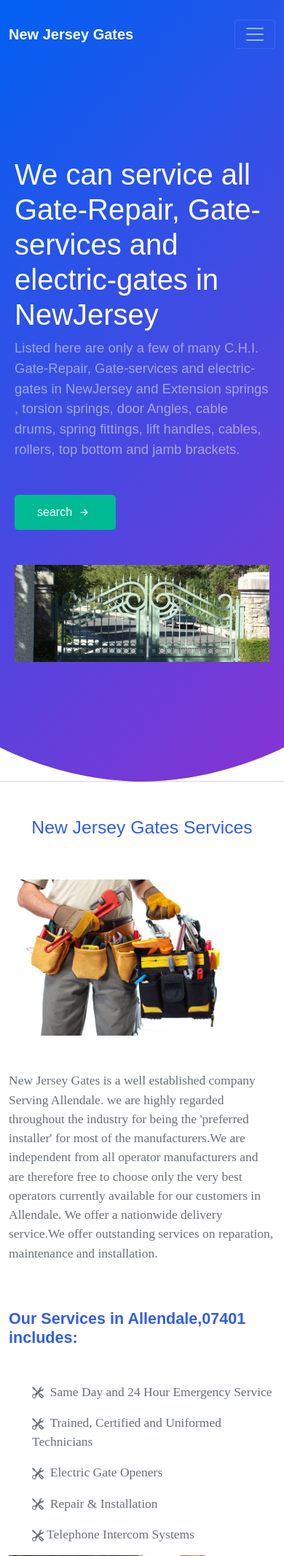
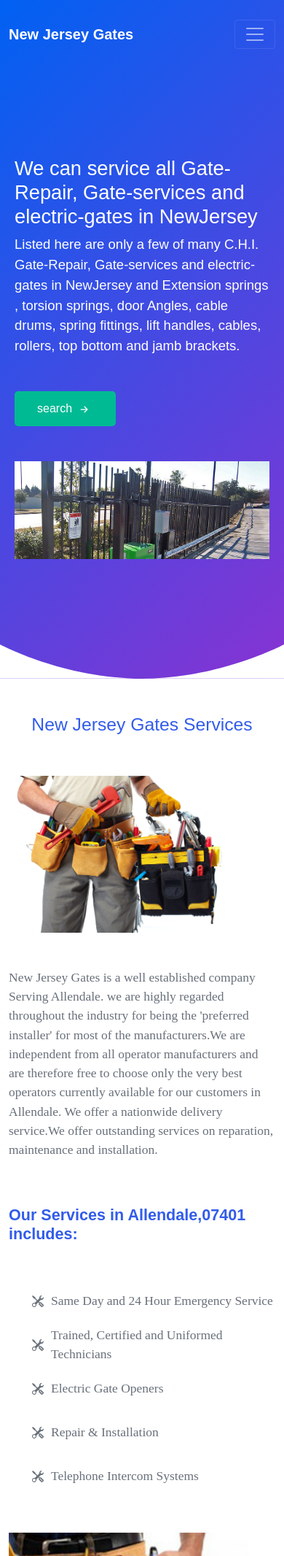
Before and after one commit to awaisprojects/newJerseyGates., a PHP site: page /jerseyGates.html in a window 390 px wide. Shown: the top 2132 px of the page at 73% size. Run offline with PHP 8.4, Linux system fonts and the light colour scheme.

Commit message:
fix some mobile version issues

```diff
--- a/assets/css/style.css
+++ b/assets/css/style.css
@@ -59,17 +59,21 @@ body {
   margin-bottom: 0.5rem;
   font-weight: 500;
   line-height: 1.2;
-  font-size: 2.5rem;
+  font-size: 3vw;
   font-family: Arial, Helvetica, sans-serif;
 }
+@media screen and (max-width: 600px) {
+  #mainContainer .coverContainer .newProduct .row .heading {
+    font-size: 7vw;
+  }
+}
 #mainContainer .coverContainer .newProduct .row p {
-  color: rgba(255, 255, 255, 0.5) !important;
   font-size: 18.5px;
+  color: #ffffff;
   font-weight: 400px;
 }
 #mainContainer .coverContainer .newProduct .row img {
   width: 100%;
-  height: 100%;
 }
 #mainContainer .coverContainer .svgContainer {
   position: absolute;
@@ -137,11 +141,17 @@ body {
 }
 #mainContainer .footerContainer {
   background-color: #f2f6fc;
-  padding: 100px;
+  padding: 100px 0px;
   color: #a7aeb8;
 }
 #mainContainer .footerContainer h1 {
   text-transform: uppercase;
+  font-size: 3vw;
+}
+@media screen and (max-width: 558px) {
+  #mainContainer .footerContainer h1 {
+    font-size: 4vw;
+  }
 }
 #mainContainer .copyRightContainer {
   padding: 20px;
@@ -168,4 +178,22 @@ body {
 
 #newJersey ul {
   list-style: none;
+  color: #69707a;
 }
+#newJersey ul li .listItemCover {
+  height: 44px;
+  display: flex;
+  flex-direction: row;
+  align-items: center;
+}
+@media screen and (max-width: 600px) {
+  #newJersey ul li .listItemCover {
+    height: 60px;
+  }
+}
+#newJersey ul li .listItemCover .svgCon {
+  margin-right: 10px;
+}
+#newJersey ul li .listItemCover .listtext p {
+  margin: 0px;
+}
--- a/assets/css/style.scss
+++ b/assets/css/style.scss
@@ -68,17 +68,20 @@ body {
           margin-bottom: 0.5rem;
           font-weight: 500;
           line-height: 1.2;
-          font-size: 2.5rem;
+          font-size: 3vw;
           font-family: Arial, Helvetica, sans-serif;
+          @media screen and (max-width: 600px) {
+            font-size: 7vw;
+          }
         }
         p {
-          color: rgba(255, 255, 255, 0.5) !important;
+          // color: rgba(255, 255, 255, 0.5) !important;
           font-size: 18.5px;
+          color: #ffffff;
           font-weight: 400px;
         }
         img {
           width: 100%;
-          height: 100%;
         }
       }
     }
@@ -162,10 +165,14 @@ body {
   }
   .footerContainer {
     background-color: #f2f6fc;
-    padding: 100px;
+    padding: 100px 0px;
     color: #a7aeb8;
     h1 {
       text-transform: uppercase;
+      font-size: 3vw;
+      @media screen and (max-width: 558px) {
+        font-size: 4vw;
+      }
     }
   }
   .copyRightContainer {
@@ -196,5 +203,25 @@ body {
 #newJersey {
   ul {
     list-style: none;
+    color: #69707a;
+    li {
+      .listItemCover {
+        height: 44px;
+        @media screen and (max-width: 600px) {
+          height: 60px;
+        }
+        display: flex;
+        flex-direction: row;
+        align-items: center;
+        .svgCon {
+          margin-right: 10px;
+        }
+        .listtext {
+          p {
+            margin: 0px;
+          }
+        }
+      }
+    }
   }
 }
--- a/jerseyGates.html
+++ b/jerseyGates.html
@@ -146,7 +146,7 @@
               </button>
             </div>
             <div class="col-lg-6">
-              <img src="./assets/images/banner4.jpg" alt="" />
+              <img src="./assets/images/banner1.jpg" alt="" />
             </div>
           </div>
         </div>
@@ -195,90 +195,117 @@
               <h4 class="heading2">
                 Our Services in Allendale,07401 includes:
               </h4>
-              <ul class="mt-5">
+              <ul class="mt-5 mb-5">
                 <li>
-                  <p>
-                    <svg
-                      xmlns="http://www.w3.org/2000/svg"
-                      width="16"
-                      height="16"
-                      fill="currentColor"
-                      class="bi bi-tools"
-                      viewBox="0 0 16 16"
-                    >
-                      <path
-                        d="M1 0L0 1l2.2 3.081a1 1 0 0 0 .815.419h.07a1 1 0 0 1 .708.293l2.675 2.675-2.617 2.654A3.003 3.003 0 0 0 0 13a3 3 0 1 0 5.878-.851l2.654-2.617.968.968-.305.914a1 1 0 0 0 .242 1.023l3.356 3.356a1 1 0 0 0 1.414 0l1.586-1.586a1 1 0 0 0 0-1.414l-3.356-3.356a1 1 0 0 0-1.023-.242L10.5 9.5l-.96-.96 2.68-2.643A3.005 3.005 0 0 0 16 3c0-.269-.035-.53-.102-.777l-2.14 2.141L12 4l-.364-1.757L13.777.102a3 3 0 0 0-3.675 3.68L7.462 6.46 4.793 3.793a1 1 0 0 1-.293-.707v-.071a1 1 0 0 0-.419-.814L1 0zm9.646 10.646a.5.5 0 0 1 .708 0l3 3a.5.5 0 0 1-.708.708l-3-3a.5.5 0 0 1 0-.708zM3 11l.471.242.529.026.287.445.445.287.026.529L5 13l-.242.471-.026.529-.445.287-.287.445-.529.026L3 15l-.471-.242L2 14.732l-.287-.445L1.268 14l-.026-.529L1 13l.242-.471.026-.529.445-.287.287-.445.529-.026L3 11z"
-                      /></svg
-                    >&nbsp; Same Day and 24 Hour Emergency Service
-                  </p>
-                </li>
-                <li>
-                  <p>
-                    <svg
-                      xmlns="http://www.w3.org/2000/svg"
-                      width="16"
-                      height="16"
-                      fill="currentColor"
-                      class="bi bi-tools"
-                      viewBox="0 0 16 16"
-                    >
-                      <path
-                        d="M1 0L0 1l2.2 3.081a1 1 0 0 0 .815.419h.07a1 1 0 0 1 .708.293l2.675 2.675-2.617 2.654A3.003 3.003 0 0 0 0 13a3 3 0 1 0 5.878-.851l2.654-2.617.968.968-.305.914a1 1 0 0 0 .242 1.023l3.356 3.356a1 1 0 0 0 1.414 0l1.586-1.586a1 1 0 0 0 0-1.414l-3.356-3.356a1 1 0 0 0-1.023-.242L10.5 9.5l-.96-.96 2.68-2.643A3.005 3.005 0 0 0 16 3c0-.269-.035-.53-.102-.777l-2.14 2.141L12 4l-.364-1.757L13.777.102a3 3 0 0 0-3.675 3.68L7.462 6.46 4.793 3.793a1 1 0 0 1-.293-.707v-.071a1 1 0 0 0-.419-.814L1 0zm9.646 10.646a.5.5 0 0 1 .708 0l3 3a.5.5 0 0 1-.708.708l-3-3a.5.5 0 0 1 0-.708zM3 11l.471.242.529.026.287.445.445.287.026.529L5 13l-.242.471-.026.529-.445.287-.287.445-.529.026L3 15l-.471-.242L2 14.732l-.287-.445L1.268 14l-.026-.529L1 13l.242-.471.026-.529.445-.287.287-.445.529-.026L3 11z"
-                      /></svg
-                    >&nbsp; Trained, Certified and Uniformed Technicians
-                  </p>
+                  <div class="listItemCover">
+                    <div class="svgCon">
+                      <svg
+                        xmlns="http://www.w3.org/2000/svg"
+                        width="16"
+                        height="16"
+                        fill="currentColor"
+                        class="bi bi-tools"
+                        viewBox="0 0 16 16"
+                      >
+                        <path
+                          d="M1 0L0 1l2.2 3.081a1 1 0 0 0 .815.419h.07a1 1 0 0 1 .708.293l2.675 2.675-2.617 2.654A3.003 3.003 0 0 0 0 13a3 3 0 1 0 5.878-.851l2.654-2.617.968.968-.305.914a1 1 0 0 0 .242 1.023l3.356 3.356a1 1 0 0 0 1.414 0l1.586-1.586a1 1 0 0 0 0-1.414l-3.356-3.356a1 1 0 0 0-1.023-.242L10.5 9.5l-.96-.96 2.68-2.643A3.005 3.005 0 0 0 16 3c0-.269-.035-.53-.102-.777l-2.14 2.141L12 4l-.364-1.757L13.777.102a3 3 0 0 0-3.675 3.68L7.462 6.46 4.793 3.793a1 1 0 0 1-.293-.707v-.071a1 1 0 0 0-.419-.814L1 0zm9.646 10.646a.5.5 0 0 1 .708 0l3 3a.5.5 0 0 1-.708.708l-3-3a.5.5 0 0 1 0-.708zM3 11l.471.242.529.026.287.445.445.287.026.529L5 13l-.242.471-.026.529-.445.287-.287.445-.529.026L3 15l-.471-.242L2 14.732l-.287-.445L1.268 14l-.026-.529L1 13l.242-.471.026-.529.445-.287.287-.445.529-.026L3 11z"
+                        />
+                      </svg>
+                    </div>
+
+                    <div class="listtext">
+                      <p>Same Day and 24 Hour Emergency Service</p>
+                    </div>
+                  </div>
                 </li>
 
                 <li>
-                  <p>
-                    <svg
-                      xmlns="http://www.w3.org/2000/svg"
-                      width="16"
-                      height="16"
-                      fill="currentColor"
-                      class="bi bi-tools"
-                      viewBox="0 0 16 16"
-                    >
-                      <path
-                        d="M1 0L0 1l2.2 3.081a1 1 0 0 0 .815.419h.07a1 1 0 0 1 .708.293l2.675 2.675-2.617 2.654A3.003 3.003 0 0 0 0 13a3 3 0 1 0 5.878-.851l2.654-2.617.968.968-.305.914a1 1 0 0 0 .242 1.023l3.356 3.356a1 1 0 0 0 1.414 0l1.586-1.586a1 1 0 0 0 0-1.414l-3.356-3.356a1 1 0 0 0-1.023-.242L10.5 9.5l-.96-.96 2.68-2.643A3.005 3.005 0 0 0 16 3c0-.269-.035-.53-.102-.777l-2.14 2.141L12 4l-.364-1.757L13.777.102a3 3 0 0 0-3.675 3.68L7.462 6.46 4.793 3.793a1 1 0 0 1-.293-.707v-.071a1 1 0 0 0-.419-.814L1 0zm9.646 10.646a.5.5 0 0 1 .708 0l3 3a.5.5 0 0 1-.708.708l-3-3a.5.5 0 0 1 0-.708zM3 11l.471.242.529.026.287.445.445.287.026.529L5 13l-.242.471-.026.529-.445.287-.287.445-.529.026L3 15l-.471-.242L2 14.732l-.287-.445L1.268 14l-.026-.529L1 13l.242-.471.026-.529.445-.287.287-.445.529-.026L3 11z"
-                      /></svg
-                    >&nbsp; Electric Gate Openers
-                  </p>
+                  <div class="listItemCover">
+                    <div class="svgCon">
+                      <svg
+                        xmlns="http://www.w3.org/2000/svg"
+                        width="16"
+                        height="16"
+                        fill="currentColor"
+                        class="bi bi-tools"
+                        viewBox="0 0 16 16"
+                      >
+                        <path
+                          d="M1 0L0 1l2.2 3.081a1 1 0 0 0 .815.419h.07a1 1 0 0 1 .708.293l2.675 2.675-2.617 2.654A3.003 3.003 0 0 0 0 13a3 3 0 1 0 5.878-.851l2.654-2.617.968.968-.305.914a1 1 0 0 0 .242 1.023l3.356 3.356a1 1 0 0 0 1.414 0l1.586-1.586a1 1 0 0 0 0-1.414l-3.356-3.356a1 1 0 0 0-1.023-.242L10.5 9.5l-.96-.96 2.68-2.643A3.005 3.005 0 0 0 16 3c0-.269-.035-.53-.102-.777l-2.14 2.141L12 4l-.364-1.757L13.777.102a3 3 0 0 0-3.675 3.68L7.462 6.46 4.793 3.793a1 1 0 0 1-.293-.707v-.071a1 1 0 0 0-.419-.814L1 0zm9.646 10.646a.5.5 0 0 1 .708 0l3 3a.5.5 0 0 1-.708.708l-3-3a.5.5 0 0 1 0-.708zM3 11l.471.242.529.026.287.445.445.287.026.529L5 13l-.242.471-.026.529-.445.287-.287.445-.529.026L3 15l-.471-.242L2 14.732l-.287-.445L1.268 14l-.026-.529L1 13l.242-.471.026-.529.445-.287.287-.445.529-.026L3 11z"
+                        />
+                      </svg>
+                    </div>
+
+                    <div class="listtext">
+                      <p>Trained, Certified and Uniformed Technicians</p>
+                    </div>
+                  </div>
                 </li>
+                <li>
+                  <div class="listItemCover">
+                    <div class="svgCon">
+                      <svg
+                        xmlns="http://www.w3.org/2000/svg"
+                        width="16"
+                        height="16"
+                        fill="currentColor"
+                        class="bi bi-tools"
+                        viewBox="0 0 16 16"
+                      >
+                        <path
+                          d="M1 0L0 1l2.2 3.081a1 1 0 0 0 .815.419h.07a1 1 0 0 1 .708.293l2.675 2.675-2.617 2.654A3.003 3.003 0 0 0 0 13a3 3 0 1 0 5.878-.851l2.654-2.617.968.968-.305.914a1 1 0 0 0 .242 1.023l3.356 3.356a1 1 0 0 0 1.414 0l1.586-1.586a1 1 0 0 0 0-1.414l-3.356-3.356a1 1 0 0 0-1.023-.242L10.5 9.5l-.96-.96 2.68-2.643A3.005 3.005 0 0 0 16 3c0-.269-.035-.53-.102-.777l-2.14 2.141L12 4l-.364-1.757L13.777.102a3 3 0 0 0-3.675 3.68L7.462 6.46 4.793 3.793a1 1 0 0 1-.293-.707v-.071a1 1 0 0 0-.419-.814L1 0zm9.646 10.646a.5.5 0 0 1 .708 0l3 3a.5.5 0 0 1-.708.708l-3-3a.5.5 0 0 1 0-.708zM3 11l.471.242.529.026.287.445.445.287.026.529L5 13l-.242.471-.026.529-.445.287-.287.445-.529.026L3 15l-.471-.242L2 14.732l-.287-.445L1.268 14l-.026-.529L1 13l.242-.471.026-.529.445-.287.287-.445.529-.026L3 11z"
+                        />
+                      </svg>
+                    </div>
 
+                    <div class="listtext">
+                      <p>Electric Gate Openers</p>
+                    </div>
+                  </div>
+                </li>
                 <li>
-                  <p>
-                    <svg
-                      xmlns="http://www.w3.org/2000/svg"
-                      width="16"
-                      height="16"
-                      fill="currentColor"
-                      class="bi bi-tools"
-                      viewBox="0 0 16 16"
-                    >
-                      <path
-                        d="M1 0L0 1l2.2 3.081a1 1 0 0 0 .815.419h.07a1 1 0 0 1 .708.293l2.675 2.675-2.617 2.654A3.003 3.003 0 0 0 0 13a3 3 0 1 0 5.878-.851l2.654-2.617.968.968-.305.914a1 1 0 0 0 .242 1.023l3.356 3.356a1 1 0 0 0 1.414 0l1.586-1.586a1 1 0 0 0 0-1.414l-3.356-3.356a1 1 0 0 0-1.023-.242L10.5 9.5l-.96-.96 2.68-2.643A3.005 3.005 0 0 0 16 3c0-.269-.035-.53-.102-.777l-2.14 2.141L12 4l-.364-1.757L13.777.102a3 3 0 0 0-3.675 3.68L7.462 6.46 4.793 3.793a1 1 0 0 1-.293-.707v-.071a1 1 0 0 0-.419-.814L1 0zm9.646 10.646a.5.5 0 0 1 .708 0l3 3a.5.5 0 0 1-.708.708l-3-3a.5.5 0 0 1 0-.708zM3 11l.471.242.529.026.287.445.445.287.026.529L5 13l-.242.471-.026.529-.445.287-.287.445-.529.026L3 15l-.471-.242L2 14.732l-.287-.445L1.268 14l-.026-.529L1 13l.242-.471.026-.529.445-.287.287-.445.529-.026L3 11z"
-                      /></svg
-                    >&nbsp; Repair & Installation
-                  </p>
+                  <div class="listItemCover">
+                    <div class="svgCon">
+                      <svg
+                        xmlns="http://www.w3.org/2000/svg"
+                        width="16"
+                        height="16"
+                        fill="currentColor"
+                        class="bi bi-tools"
+                        viewBox="0 0 16 16"
+                      >
+                        <path
+                          d="M1 0L0 1l2.2 3.081a1 1 0 0 0 .815.419h.07a1 1 0 0 1 .708.293l2.675 2.675-2.617 2.654A3.003 3.003 0 0 0 0 13a3 3 0 1 0 5.878-.851l2.654-2.617.968.968-.305.914a1 1 0 0 0 .242 1.023l3.356 3.356a1 1 0 0 0 1.414 0l1.586-1.586a1 1 0 0 0 0-1.414l-3.356-3.356a1 1 0 0 0-1.023-.242L10.5 9.5l-.96-.96 2.68-2.643A3.005 3.005 0 0 0 16 3c0-.269-.035-.53-.102-.777l-2.14 2.141L12 4l-.364-1.757L13.777.102a3 3 0 0 0-3.675 3.68L7.462 6.46 4.793 3.793a1 1 0 0 1-.293-.707v-.071a1 1 0 0 0-.419-.814L1 0zm9.646 10.646a.5.5 0 0 1 .708 0l3 3a.5.5 0 0 1-.708.708l-3-3a.5.5 0 0 1 0-.708zM3 11l.471.242.529.026.287.445.445.287.026.529L5 13l-.242.471-.026.529-.445.287-.287.445-.529.026L3 15l-.471-.242L2 14.732l-.287-.445L1.268 14l-.026-.529L1 13l.242-.471.026-.529.445-.287.287-.445.529-.026L3 11z"
+                        />
+                      </svg>
+                    </div>
+
+                    <div class="listtext">
+                      <p>Repair & Installation</p>
+                    </div>
+                  </div>
                 </li>
+                <li>
+                  <div class="listItemCover">
+                    <div class="svgCon">
+                      <svg
+                        xmlns="http://www.w3.org/2000/svg"
+                        width="16"
+                        height="16"
+                        fill="currentColor"
+                        class="bi bi-tools"
+                        viewBox="0 0 16 16"
+                      >
+                        <path
+                          d="M1 0L0 1l2.2 3.081a1 1 0 0 0 .815.419h.07a1 1 0 0 1 .708.293l2.675 2.675-2.617 2.654A3.003 3.003 0 0 0 0 13a3 3 0 1 0 5.878-.851l2.654-2.617.968.968-.305.914a1 1 0 0 0 .242 1.023l3.356 3.356a1 1 0 0 0 1.414 0l1.586-1.586a1 1 0 0 0 0-1.414l-3.356-3.356a1 1 0 0 0-1.023-.242L10.5 9.5l-.96-.96 2.68-2.643A3.005 3.005 0 0 0 16 3c0-.269-.035-.53-.102-.777l-2.14 2.141L12 4l-.364-1.757L13.777.102a3 3 0 0 0-3.675 3.68L7.462 6.46 4.793 3.793a1 1 0 0 1-.293-.707v-.071a1 1 0 0 0-.419-.814L1 0zm9.646 10.646a.5.5 0 0 1 .708 0l3 3a.5.5 0 0 1-.708.708l-3-3a.5.5 0 0 1 0-.708zM3 11l.471.242.529.026.287.445.445.287.026.529L5 13l-.242.471-.026.529-.445.287-.287.445-.529.026L3 15l-.471-.242L2 14.732l-.287-.445L1.268 14l-.026-.529L1 13l.242-.471.026-.529.445-.287.287-.445.529-.026L3 11z"
+                        />
+                      </svg>
+                    </div>
 
-                <li>
-                  <p>
-                    <svg
-                      xmlns="http://www.w3.org/2000/svg"
-                      width="16"
-                      height="16"
-                      fill="currentColor"
-                      class="bi bi-tools"
-                      viewBox="0 0 16 16"
-                    >
-                      <path
-                        d="M1 0L0 1l2.2 3.081a1 1 0 0 0 .815.419h.07a1 1 0 0 1 .708.293l2.675 2.675-2.617 2.654A3.003 3.003 0 0 0 0 13a3 3 0 1 0 5.878-.851l2.654-2.617.968.968-.305.914a1 1 0 0 0 .242 1.023l3.356 3.356a1 1 0 0 0 1.414 0l1.586-1.586a1 1 0 0 0 0-1.414l-3.356-3.356a1 1 0 0 0-1.023-.242L10.5 9.5l-.96-.96 2.68-2.643A3.005 3.005 0 0 0 16 3c0-.269-.035-.53-.102-.777l-2.14 2.141L12 4l-.364-1.757L13.777.102a3 3 0 0 0-3.675 3.68L7.462 6.46 4.793 3.793a1 1 0 0 1-.293-.707v-.071a1 1 0 0 0-.419-.814L1 0zm9.646 10.646a.5.5 0 0 1 .708 0l3 3a.5.5 0 0 1-.708.708l-3-3a.5.5 0 0 1 0-.708zM3 11l.471.242.529.026.287.445.445.287.026.529L5 13l-.242.471-.026.529-.445.287-.287.445-.529.026L3 15l-.471-.242L2 14.732l-.287-.445L1.268 14l-.026-.529L1 13l.242-.471.026-.529.445-.287.287-.445.529-.026L3 11z"
-                      />
-                    </svg>
-                    Telephone Intercom Systems
-                  </p>
+                    <div class="listtext">
+                      <p>Telephone Intercom Systems</p>
+                    </div>
+                  </div>
                 </li>
               </ul>
             </div>
```
